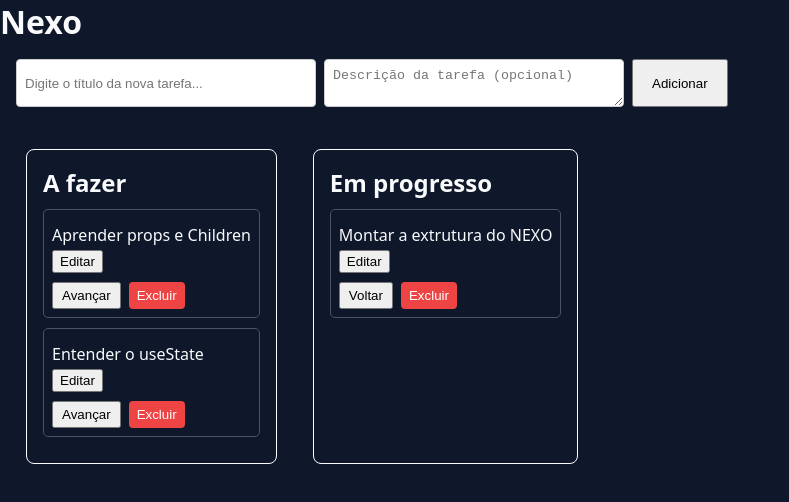
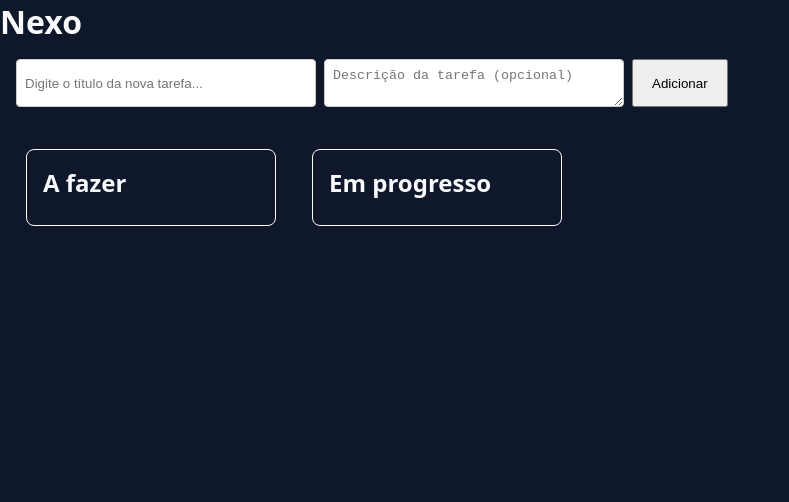
Before and after one commit to felipealvesrodrigues/NEXO, a React (Vite) app: page / in a window 1280 px wide. Shown: the top 502 px of the page, without its empty margins (0-789 px from the left). Built offline with nearby package versions, Linux system fonts and the light colour scheme.

Commit message:
começando a implementar local storage

```diff
--- a/src/App.tsx
+++ b/src/App.tsx
@@ -1,4 +1,5 @@
-import React, { useState } from "react";
+import React, { useState, useEffect } from "react";
+
 
 export interface task { /*  */
   id: number;
@@ -22,17 +23,17 @@
   status: string
   onMove: (id: number, newStatus: string) => void;
   onDelete: (id: number) => void;
-  onEdit: (id: number, editTitle: string, editDescription?: string) => void
+  onEdit: (id: number, editTitle: string, editDescription?: string) => void /* A ? é pra deixar opcional */
 }
 
 function Card({ title, description, id, status, onMove, onDelete, onEdit }: CardProps) {
   const[isEditing, setIsEditing] = useState(false) /* O isEditing vai servir pra ativar o modo de edição, por padrão ele vem false. Lá em baixo tem a função que deixa ele true */
-  const[editTitle, setEditTitle] = useState(title)
+  const[editTitle, setEditTitle] = useState(title) /* editTitle e o editDescription guardam o que o usuário está digitando */
   const[editDescription, setEditDescription] = useState(description || '')
 
   const  handleSave = () => {
-    if (!editTitle.trim()) return; // Não permite salvar
-    onEdit(id, editTitle, editDescription); // chama a função do App
+    if (!editTitle.trim()) return; // Não permite salvar se o nome tiver vazio
+    onEdit(id, editTitle, editDescription); // chama a função do App passando o id, o novo titulo e a nova descrição
     setIsEditing(false) //fecha o modo de edição
   }
 
@@ -63,7 +64,7 @@
         </div>
       ) : (
         /* Se não tiver no moddo de edição, mostra o botão de editar */
-        <>
+        <> {/* isso aq é pra substituir um div, permitindo retornar mais de um elemento pai de uma vez (tipo o button + a div) */}
         <button onClick={() => setIsEditing(true)} style={{cursor: 'pointer', padding: '2px 6px', marginTop: '4px'}}>
           Editar
         </button>
@@ -89,8 +90,6 @@
       style={{ cursor: 'pointer', padding: '4px 8px', backgroundColor: '#ef4444',color: '#fff' , border: 'none', borderRadius: '4px'}}>
         Excluir
       </button>
-
-
       </div>
     </div>
   )
@@ -115,11 +114,13 @@
 }
 
 export default function App() {
-  const [tasks, setTasks] = useState<task[]>([ /* settask é o que muda as tasks em si, e as task são as tasks né mano */
-    {id: 1, title: 'Aprender props e Children', description: '', status: 'to_do'},
-    {id: 2, title: 'Entender o useState', description: '', status: 'to_do'},
-    {id: 3, title: 'Montar a extrutura do NEXO', description: '', status: 'in_progress'},
-  ])
+  const [tasks, setTasks] = useState<task[]>(() => {
+    const savedTasks = localStorage.getItem('nexo_tasks');
+    if (savedTasks) {
+      return JSON.parse(savedTasks); /* Converte o texto JSON de volta para array de objetos JS que o React consegue entender, porque o localStorage so consegue guardar textos simples. */
+    }
+    return []; /* Se não houver nada salvo, inicia com um array vazio */
+  })
   const [newTaskTitle, setNewTaskTitle] = useState(''); /* Esse setNewTask vai pegar o que ta escrito lá no form. O setNewTask tbm está diretamente ligado ao campo de escrever o texto*/
   const [newTaskDescription, setNewTaskDescription] = useState('')
   const handleAddTask = (e: React.FormEvent) => { /* handleAddTask, o parâmetro "e" e o setNewTaskTitle estão conctados. O setNewTaskTitle salva na memória do react o que o "e" capturou da digitação (por meio do e.target.value) e quando Enter ou o botão de enviar é apertado, o handle pega o que tá salvo SetNew e cria uma nova task com ele. */
```
